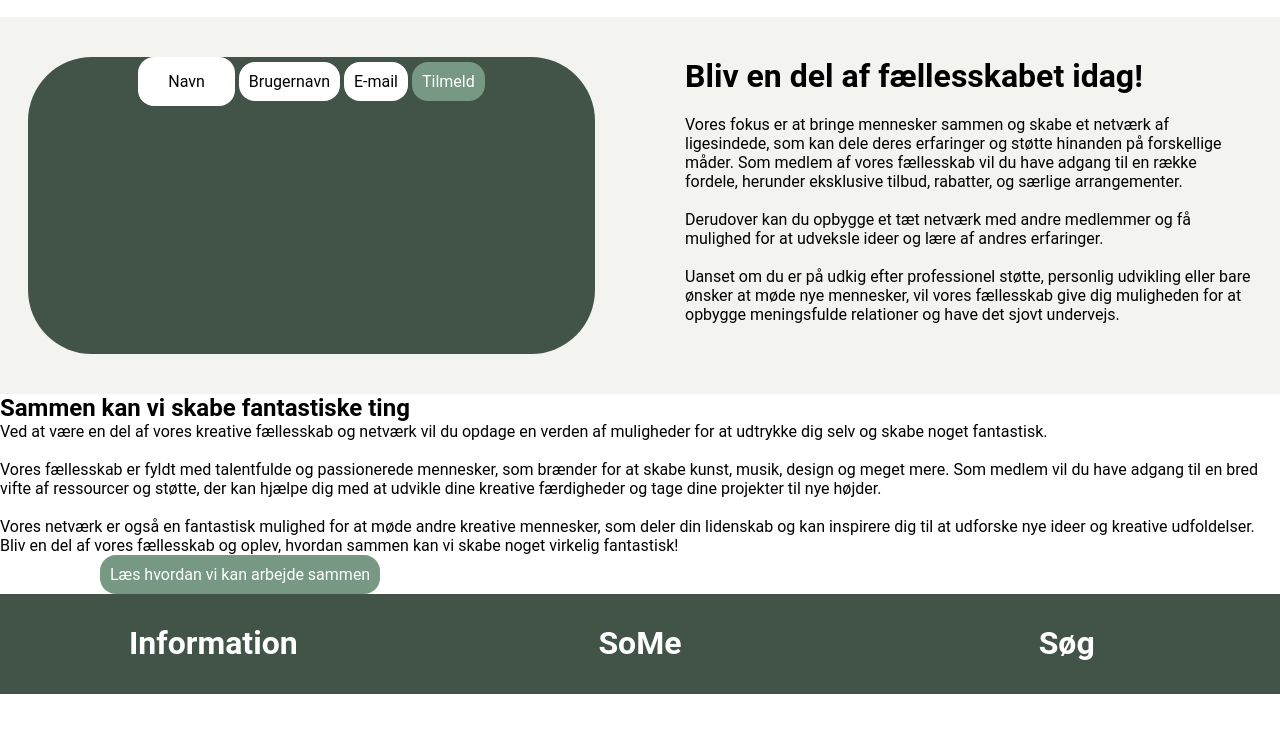
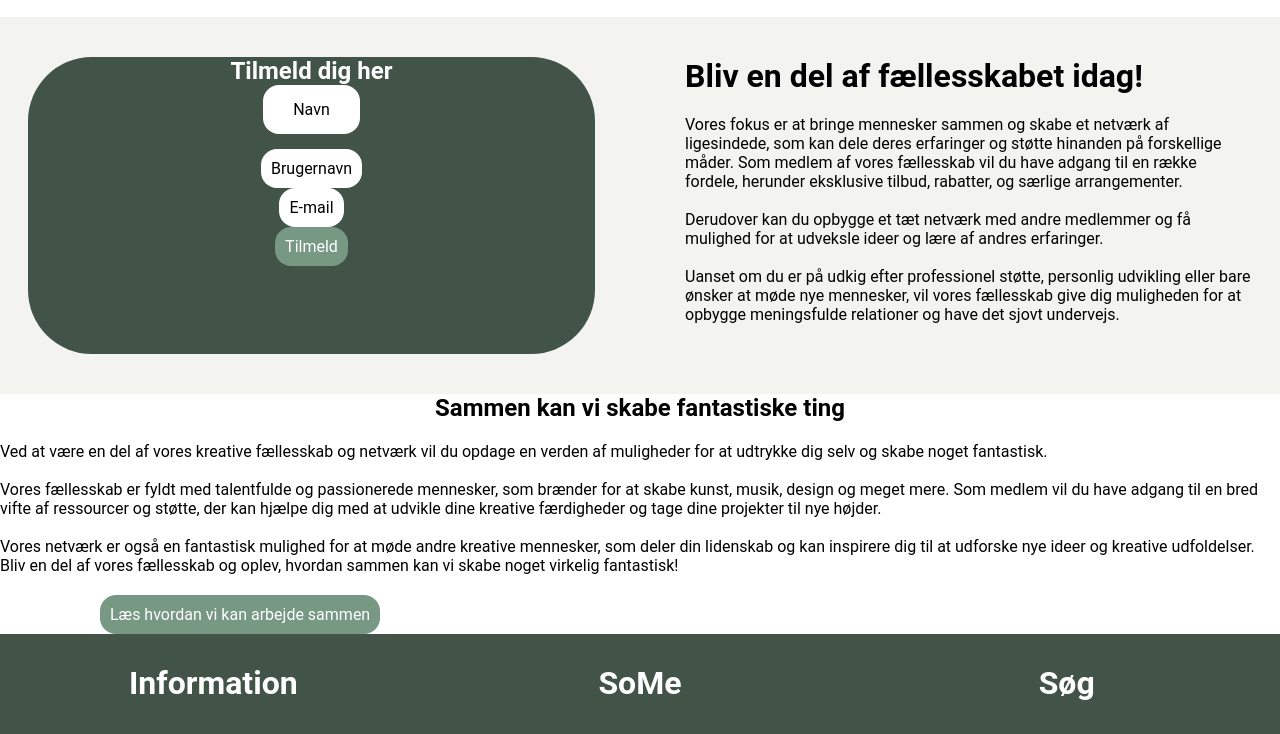
Before and after one commit to Insu1980/mockup-opgave-c, a plain HTML site: page index.html in a window 1280 px wide. Shown: the part 479-1213 px from the top of the page. Before the commit the page ends 1173 px from the top, so only its background shows below. Drawn offline with Linux system fonts and the light colour scheme.

Commit message:
colour for h1&h2

```diff
--- a/css/style.css
+++ b/css/style.css
@@ -32,6 +32,7 @@ text-align: left;
 .hero h1 {
     font-size: 2em;
     margin-bottom: 20px;
+
 }
 .hero p {
     font-size: 1,2rem;
@@ -48,7 +49,6 @@ text-align: left;
     border-radius: 4rem;
 }
 .btn1 {
-    display: inline-block;
     background-color: white;
     padding: 15px 30px;
     margin-bottom: 15px;
@@ -81,15 +81,19 @@ text-align: left;
     text-decoration: none;
     display: inline-block;
 }
-.h2 {
+.hero h2 {
+    color: white;
+}
+.h2  {
     text-align: center;
     font-size: 1,5em;
     margin-bottom: 20px;
     color: black;
 }
-.p {
+.p  {
+    text-align: left;
+    margin-top: 20px;
     font-size: 1,2rem;
-    margin-bottom: 30px;
 }
 .btn5 {
     background-color: #779882;
--- a/index.html
+++ b/index.html
@@ -16,6 +16,7 @@
     </header>
     <main>
         <section>
+
             <img src="banner-billede.jpg" alt="People">
         </section>
         <div class="h1 text">
@@ -25,12 +26,11 @@
         </div>
         <div class="hero">
             <div>
-                <section>
+                <h2>Tilmeld dig her</h2>
                     <a href="" class="btn1">Navn</a>
                     <a href="" class="btn2">Brugernavn</a>
                     <a href="" class="btn3">E-mail</a>
                     <a href="" class="btn4">Tilmeld</a>
-                 </section>
                 </div>
 
             <section>
@@ -42,10 +42,13 @@
         </div>
 
         <section>
+            <div class="h2 text">
             <h2>Sammen kan vi skabe fantastiske ting</h2>
-            <p><div>Ved at være en del af vores kreative fællesskab og netværk vil du opdage en verden af muligheder for at udtrykke dig selv og skabe noget fantastisk.<br><br>
+            <div class="p text">Ved at være en del af vores kreative fællesskab og netværk vil du opdage en verden af muligheder for at udtrykke dig selv og skabe noget fantastisk.<br><br>
                 Vores fællesskab er fyldt med talentfulde og passionerede mennesker, som brænder for at skabe kunst, musik, design og meget mere. Som medlem vil du have adgang til en bred vifte af ressourcer og støtte, der kan hjælpe dig med at udvikle dine kreative færdigheder og tage dine projekter til nye højder.<br><br>
-                Vores netværk er også en fantastisk mulighed for at møde andre kreative mennesker, som deler din lidenskab og kan inspirere dig til at udforske nye ideer og kreative udfoldelser. Bliv en del af vores fællesskab og oplev, hvordan sammen kan vi skabe noget virkelig fantastisk!</div></p>
+                Vores netværk er også en fantastisk mulighed for at møde andre kreative mennesker, som deler din lidenskab og kan inspirere dig til at udforske nye ideer og kreative udfoldelser. Bliv en del af vores fællesskab og oplev, hvordan sammen kan vi skabe noget virkelig fantastisk!
+            </div>
+            </div>
                 <a href="" class="btn5">Læs hvordan vi kan arbejde sammen</a>
         </section>
     </main>
```
